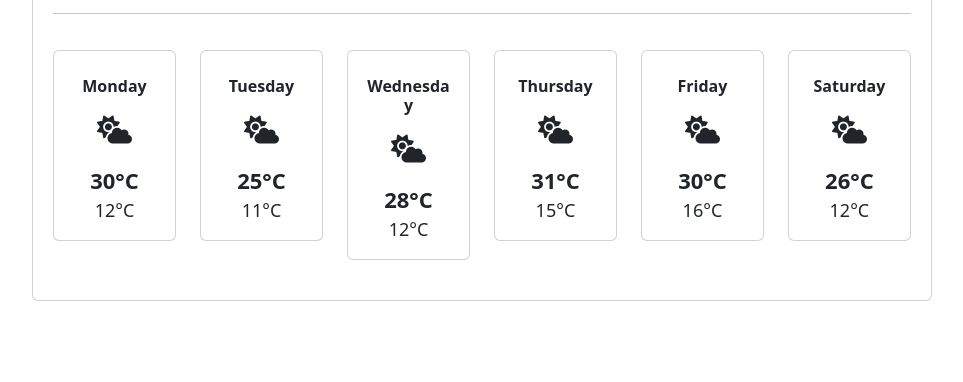
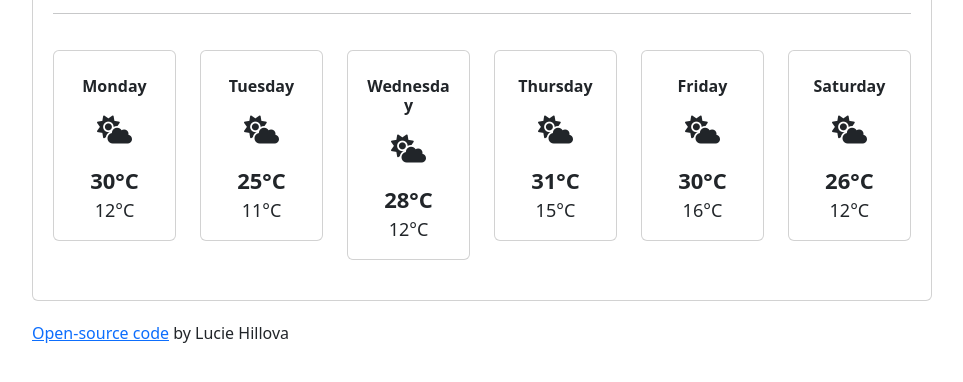
Before and after one commit to hillova/SheCodes-plus, a plain HTML site: page index.html in a window 1280 px wide. Shown: the part 326-708 px from the top of the page, without its empty margins (158-1121 px from the left). Drawn offline with nearby package versions, Linux system fonts and the light colour scheme.

Commit message:
added open-source link

```diff
--- a/index.html
+++ b/index.html
@@ -42,7 +42,9 @@
             <h2 class="date">Sunday, 19th June</h2>
             <div class="row">
               <div class="col-6 temperature">
-              <i class="fa-solid fa-cloud-sun temperature"></i> <span id="currentTemp">37</span><a href="#" id="cels">°C</a> <a href="#" id="fahr"> | °F</a>
+                <i class="fa-solid fa-cloud-sun temperature"></i>
+                <span id="currentTemp">37</span><a href="#" id="cels">°C</a>
+                <a href="#" id="fahr"> | °F</a>
               </div>
               <div class="col-6 left">
                 <ul>
@@ -63,18 +65,16 @@
                   <i class="fa-solid fa-cloud-sun card-icon"></i>
                   <p class="card-text day-temp">30°C</p>
                   <p class="card-text night-temp">12°C</p>
-
                 </div>
               </div>
             </div>
             <div class="col-sm-2">
               <div class="card">
                 <div class="card-body">
-                    <h5 class="card-title day ">Tuesday</h5>
+                  <h5 class="card-title day">Tuesday</h5>
                   <i class="fa-solid fa-cloud-sun card-icon"></i>
                   <p class="card-text day-temp">25°C</p>
                   <p class="card-text night-temp">11°C</p>
-
                 </div>
               </div>
             </div>
@@ -85,7 +85,6 @@
                   <i class="fa-solid fa-cloud-sun card-icon"></i>
                   <p class="card-text day-temp">28°C</p>
                   <p class="card-text night-temp">12°C</p>
-
                 </div>
               </div>
             </div>
@@ -96,7 +95,6 @@
                   <i class="fa-solid fa-cloud-sun card-icon"></i>
                   <p class="card-text day-temp">31°C</p>
                   <p class="card-text night-temp">15°C</p>
-
                 </div>
               </div>
             </div>
@@ -107,7 +105,6 @@
                   <i class="fa-solid fa-cloud-sun card-icon"></i>
                   <p class="card-text day-temp">30°C</p>
                   <p class="card-text night-temp">16°C</p>
-
                 </div>
               </div>
             </div>
@@ -118,13 +115,18 @@
                   <i class="fa-solid fa-cloud-sun card-icon"></i>
                   <p class="card-text day-temp">26°C</p>
                   <p class="card-text night-temp">12°C</p>
-
                 </div>
               </div>
             </div>
-
           </div>
         </div>
+      </div>
+      <p class="opensource">
+        <a href="https://github.com/hillova/SheCodes-plus" target="_blank"
+          >Open-source code</a
+        >
+        by Lucie Hillova
+      </p>
     </div>
     <script src="javascript.js" type="text/javascript"></script>
   </body>
--- a/styles.css
+++ b/styles.css
@@ -79,6 +79,12 @@ ul {
   margin: 20px auto;
 }
 
+.opensource {
+  max-width: 900px;
+  display: block;
+  margin: 20px auto;
+}
+
 #cels,
 #fahr {
   font-size: 18px;
```
Lines whose indentation alone changed are shown as unchanged.
